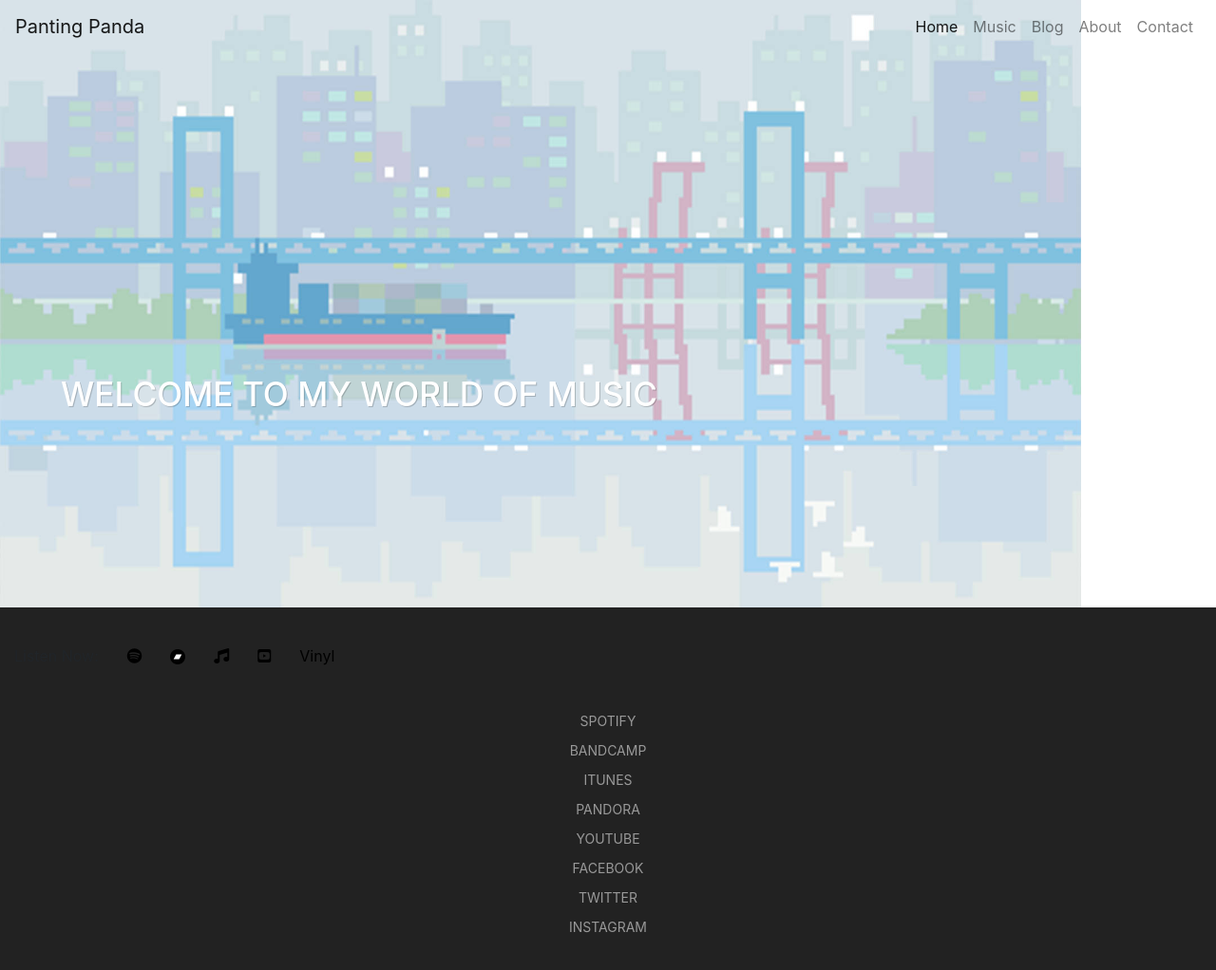
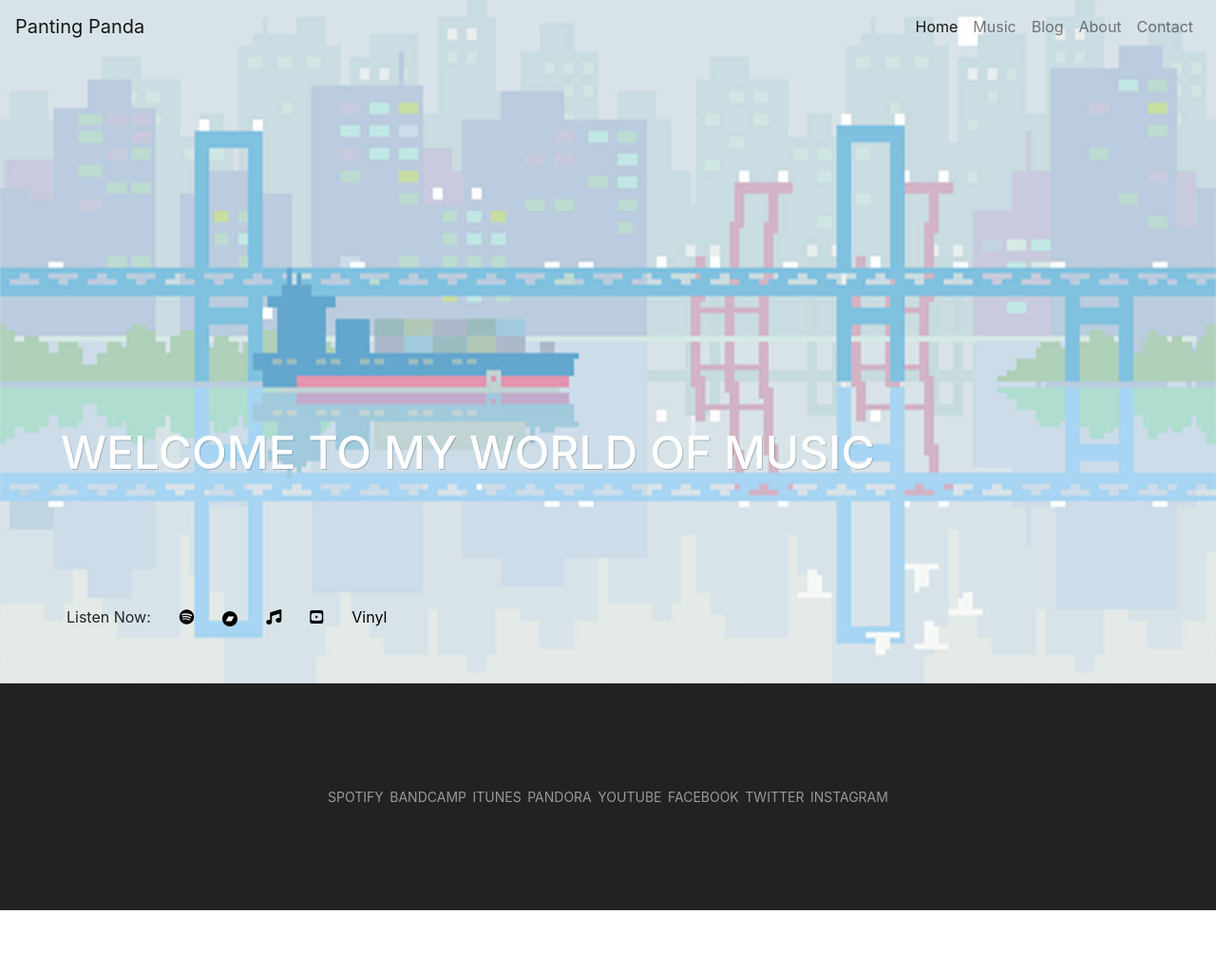
Before and after one commit to pantingpanda/pantingpanda.band, a Jekyll site: the page built from index.html, in a window 1280 px wide and 1106 px high. Shown: the top 1022 px of the window at 95% size. Built offline with Jekyll 4.4.1, drawn with Linux system fonts in a browser that asks for light colours; nearby versions of some CDN libraries.

Commit message:
fixed responsive errors in homepage

```diff
--- a/assets/main.css
+++ b/assets/main.css
@@ -54,7 +54,7 @@
     height: 1em;
 }
 
-@media (min-width:320px) {
+@media (min-width:320px) and (max-width:767px) {
     body {
         overflow-x: hidden;
     }
@@ -97,7 +97,7 @@
     width: 100%;
     text-align: center;
     }  #footer ul li {
-        margin-bottom: 10px;
+        margin-bottom: 5px;
     }
 
 }
```
Also changed, not shown: assets/main.min.css, 3 other files.
